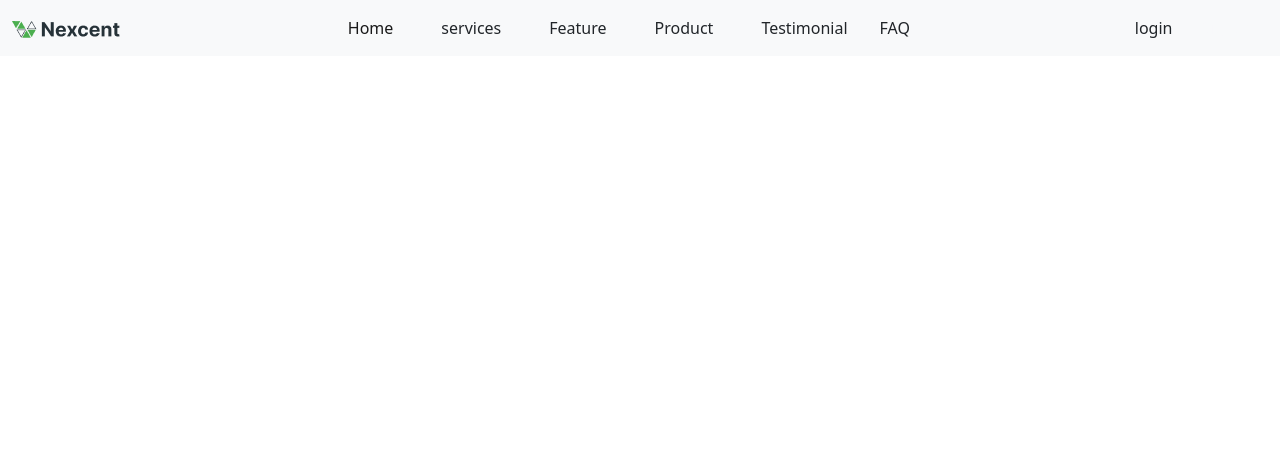
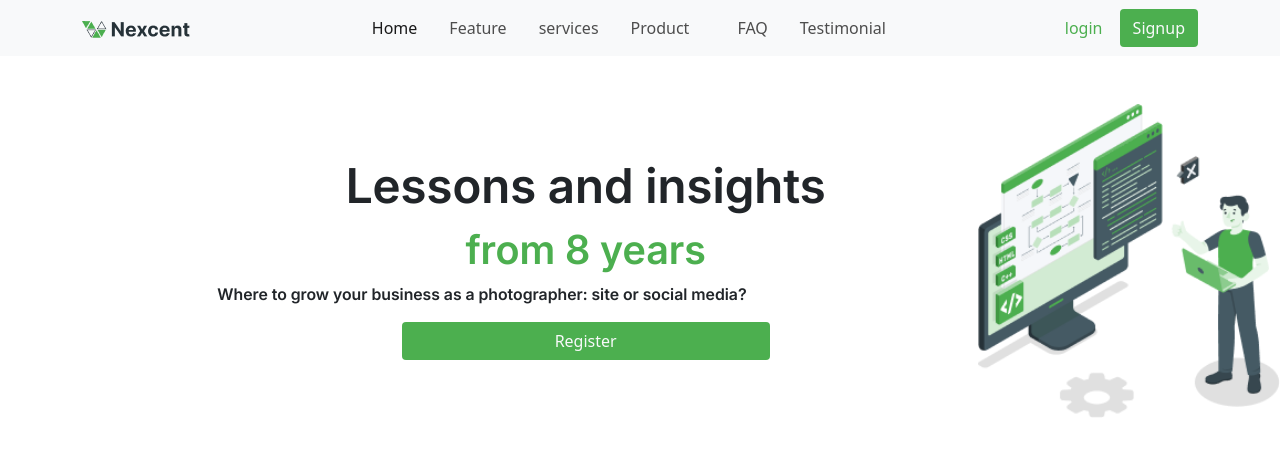
Before and after one commit to humeranomansheikh-lab/bootstrap, a plain HTML site: page index.html in a window 1280 px wide. Drawn offline with Linux system fonts and the light colour scheme.

Commit message:
hero section

```diff
--- a/index.html
+++ b/index.html
@@ -12,7 +12,7 @@
 <body>
   <!-- header start -->
   <nav class="navbar navbar-expand-lg navbar-light bg-light">
-    <div class="container-fluid">
+    <div class="container">
       <a class="navbar-brand" href="#"><img src="Logo (2).png" alt="logo"></a>
       <button class="navbar-toggler" type="button" data-bs-toggle="collapse" data-bs-target="#navbarSupportedContent"
         aria-controls="navbarSupportedContent" aria-expanded="false" aria-label="Toggle navigation">
@@ -21,27 +21,37 @@
       <div class="collapse navbar-collapse" id="navbarSupportedContent">
         <ul class="navbar-nav m-auto mb-2 mb-lg-0 gap-3 ">
           <li class="nav-item">
-            <a class="nav-link active" aria-current="page" href="#">Home</a>
+
+          <a class="nav-link active" aria-current="page" href="#">Home</a>
           </li>
+
           <li class="nav-item">
+
+          <a class="nav-link blackcolor" href="#">Feature</a>
           </li>
+             <li class="nav-item">
+
           <a class="nav-link blackcolor" href="#">services</a>
+          </li>
+
           <li class="nav-item">
-          </li>
-          <a class="nav-link blackcolor" href="#">Feature</a>
-          <li class="nav-item">
-          </li>
-          <a class="nav-link blackcolor" href="#">Product</a>
-          <li class="nav-item">
-          </li>
-          <a class="nav-link blackcolor" href="#">Testimonial</a>
-          <li class="nav-item">
+            <a class="nav-link blackcolor" href="#">Product</a>
+             </li>
+             <li class="nav-item"></li>
             <a class="nav-link blackcolor" href="#">FAQ</a>
+            </li>
+            <li class="nav-item">
+
+            <a class="nav-link blackcolor" href="#">Testimonial</a>
           </li>
 
 
 
+
+
+
         </ul>
+
         <div>
           <button class="btn textgreen" type="submit">login</button>
 
@@ -50,6 +60,26 @@
       </div>
     </div>
   </nav>
+  <!-- header end -->
+
+  <!-- hero section start -->
+  <div class="row flex-lg-row-reverse align-items-center g- py-5">
+    <div class="col-12 col-sm-12 col-lg-3">
+      <img src="./images/Illustration (2).png" class="d-block mx-lg-auto img-fluid" alt="Bootstrap Themes" width="700"
+        height="500" loading="lazy">
+    </div>
+    <div class="col-lg-7">
+      <h1 class="display-5 fw-bold lh-1 mb-3 font text-center">Lessons and insights</h1>
+      <h1 class="textgreen font text-center">from 8 years</h1>
+      <p class="font ">Where to grow your business as a photographer: site or social media?</p>
+
+      <div class="d-flex gap-2 d-md-flex justify-content-md-center w-100 justify-content-center">
+        <button class="btn bggreen text-light w-50" type="submit">Register</button>
+
+
+      </div>
+    </div>
+  </div>
 
 
 
@@ -59,7 +89,7 @@
 
 
 
-  <!-- header end -->
+
 
 
 
--- a/style.css
+++ b/style.css
@@ -1,11 +1,26 @@
 :root{
-    --primary :#4D4D4D
-     --greencolor:#4CAF4F
+    --primary :#4D4D4D;
+     --greencolor:#4CAF4F;
+}
+@font-face {
+    font-family:"inter" ;
+    src: url(./Inter_18pt-SemiBold.ttf);
 }
 
 
-.blackcolor{
-    color:var(--primary) !important;
+
+
+
+
+
+
+
+
+
+
+
+
+.blackcolor{      color:var(--primary) !important;
 }
 .textgreen{
     color: var(--greencolor);
@@ -13,3 +28,13 @@
 .bggreen{
     background-color: var(--greencolor);
 }
+.textgreen:hover{
+
+
+    color: var(--greencolor);
+}
+.font{
+    font-family: inter;
+.container color{
+    background-color: #F5F7FA;
+}
```
Also changed, not shown: Inter_18pt-SemiBold.ttf (added), images/Illustration (2).png (added).
